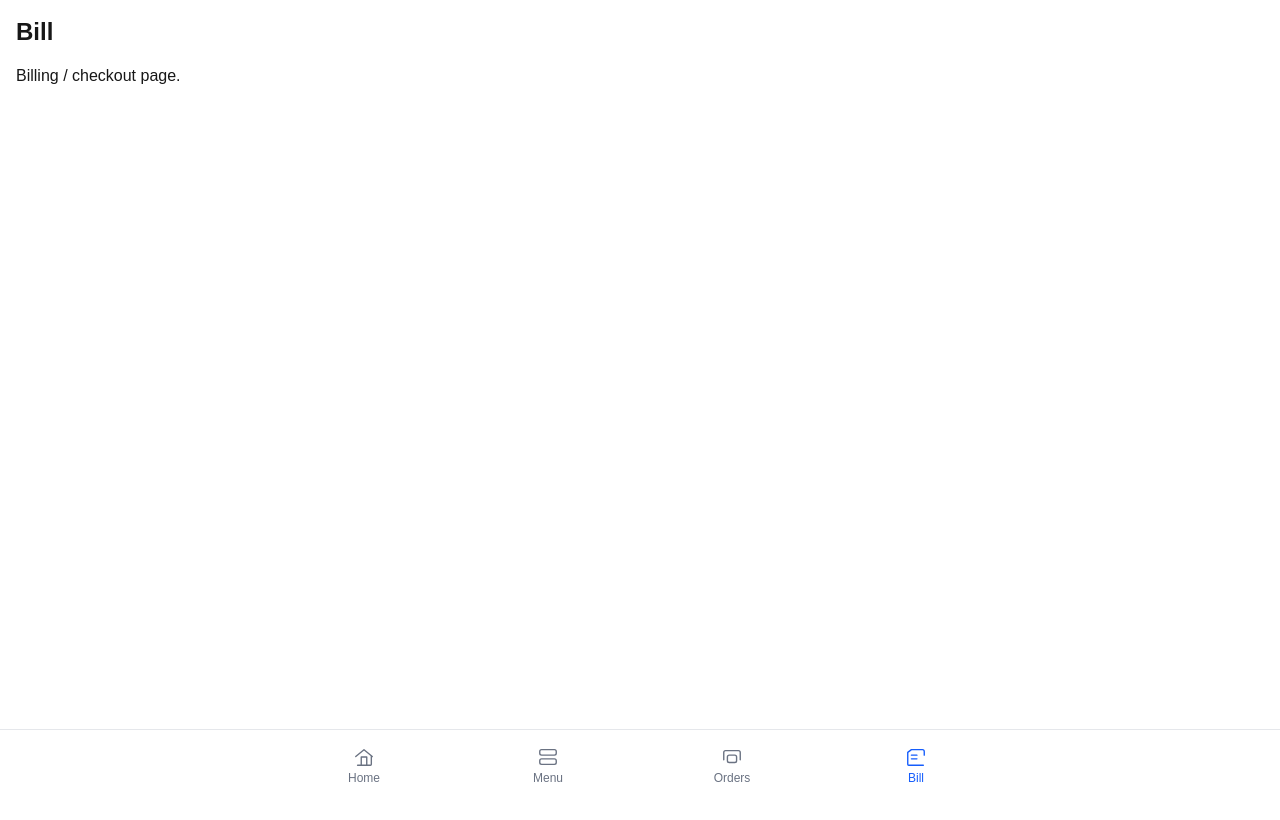
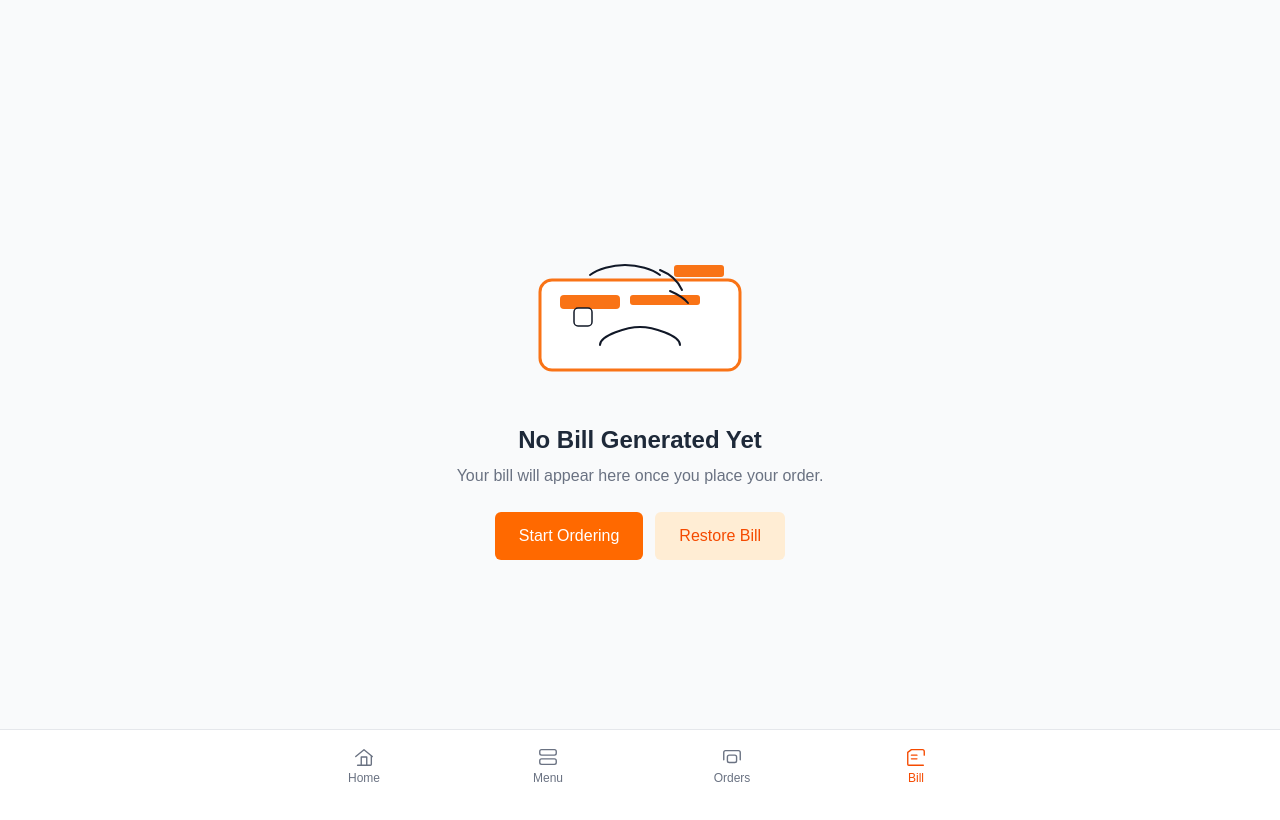
Before and after one commit to mohdabdul2606/Project1, a Next.js app in the folder restaturant/: page /bill in a window 1280 px wide. Shown: the top 820 px of the page. Built offline with nearby package versions, Linux system fonts and the light colour scheme.

Commit message:
orders-page

```diff
--- a/restaturant/app/bill/page.jsx
+++ b/restaturant/app/bill/page.jsx
@@ -1,8 +1,185 @@
+"use client";
+
+import { useState } from "react";
+import { useRouter } from "next/navigation";
+
 export default function BillPage() {
+  const router = useRouter();
+
+  const [showRestore, setShowRestore] = useState(false);
+  const [restoreKey, setRestoreKey] = useState("");
+  const [loading, setLoading] = useState(false);
+  const [restoreMsg, setRestoreMsg] = useState(null);
+
+  const handleStartOrdering = () => {
+    router.push("/menu");
+  };
+
+  const openRestore = () => {
+    setRestoreMsg(null);
+    setRestoreKey("");
+    setShowRestore(true);
+  };
+
+  const closeRestore = () => {
+    setShowRestore(false);
+    setRestoreMsg(null);
+    setRestoreKey("");
+    setLoading(false);
+  };
+
+  const handleRestore = async () => {
+    setRestoreMsg(null);
+
+    if (!restoreKey || restoreKey.trim().length < 4) {
+      setRestoreMsg({ type: "error", text: "Enter a valid Bill ID or Mobile number (at least 4 chars)." });
+      return;
+    }
+
+    setLoading(true);
+
+    try {
+      // TODO: Replace with your real API call to restore bill using `restoreKey`.
+      // Example:
+      // const res = await fetch("/api/restore-bill", { method: "POST", body: JSON.stringify({ key: restoreKey }) });
+      // const data = await res.json();
+      // if (!res.ok) throw new Error(data.message || "Restore failed");
+
+      // simulate success
+      await new Promise((r) => setTimeout(r, 800));
+
+      // On success, navigate to order/bill page (example) or show success message.
+      setRestoreMsg({ type: "success", text: `Bill restored for "${restoreKey}". Redirecting…` });
+
+      // small delay to show success
+      setTimeout(() => {
+        // replace with actual redirect if you have a bill page: e.g. router.push(`/bill/${data.billId}`)
+        router.push("/orders");
+      }, 800);
+    } catch (err) {
+      setRestoreMsg({ type: "error", text: err?.message || "Unable to restore bill. Try again." });
+    } finally {
+      setLoading(false);
+    }
+  };
+
   return (
-    <main className="p-4">
-      <h1 className="text-2xl font-semibold mb-4">Bill</h1>
-      <p>Billing / checkout page.</p>
+    <main className="min-h-screen bg-gray-50 flex items-center justify-center p-6">
+      <div className="max-w-2xl w-full text-center">
+        {/* Illustration */}
+        <div className="mb-6 flex justify-center">
+          {/* Simple inline illustration similar to reference */}
+          <svg
+            width="220"
+            height="160"
+            viewBox="0 0 220 160"
+            fill="none"
+            xmlns="http://www.w3.org/2000/svg"
+            aria-hidden="true"
+            className="max-w-full"
+          >
+            <rect x="10" y="40" width="200" height="90" rx="12" stroke="#F97316" strokeWidth="3" fill="#fff"/>
+            <rect x="30" y="55" width="60" height="14" rx="4" fill="#F97316"/>
+            <rect x="100" y="55" width="70" height="10" rx="3" fill="#F97316"/>
+            <path d="M70 105c0-10 28-18 40-18s40 8 40 18" stroke="#111827" strokeWidth="2" strokeLinecap="round" />
+            <path d="M60 35c8-6 22-10 35-10s27 4 35 10" stroke="#111827" strokeWidth="2" strokeLinecap="round" />
+            <path d="M130 30c10 4 18 11 22 20" stroke="#111827" strokeWidth="2" strokeLinecap="round" />
+            <rect x="44" y="68" width="18" height="18" rx="4" fill="#fff" stroke="#111827" strokeWidth="1.5"/>
+            <g transform="translate(140,15)">
+              <path d="M0 36c7 3 14 7 18 12" stroke="#111827" strokeWidth="2" strokeLinecap="round" />
+              <rect x="4" y="10" width="50" height="12" rx="3" fill="#F97316"/>
+            </g>
+          </svg>
+        </div>
+
+        {/* Title & subtitle */}
+        <h1 className="text-gray-800 font-semibold text-2xl mb-2">No Bill Generated Yet</h1>
+        <p className="text-gray-500 mb-6">Your bill will appear here once you place your order.</p>
+
+        {/* Buttons */}
+        <div className="flex flex-col sm:flex-row sm:items-center sm:justify-center gap-3">
+          <button
+            onClick={handleStartOrdering}
+            className="inline-block px-6 py-3 rounded-md bg-orange-500 text-white font-medium hover:bg-orange-600 transition"
+            aria-label="Start ordering"
+          >
+            Start Ordering
+          </button>
+
+          <button
+            onClick={openRestore}
+            className="inline-block px-6 py-3 rounded-md bg-orange-100 text-orange-600 font-medium hover:bg-orange-200 transition"
+            aria-label="Restore bill"
+          >
+            Restore Bill
+          </button>
+        </div>
+      </div>
+
+      {/* Restore Modal */}
+      {showRestore && (
+        <div
+          className="fixed inset-0 z-50 flex items-center justify-center p-4"
+          role="dialog"
+          aria-modal="true"
+          aria-label="Restore bill dialog"
+        >
+          {/* backdrop */}
+          <div
+            className="absolute inset-0 bg-black/40 backdrop-blur-sm"
+            onClick={closeRestore}
+            aria-hidden="true"
+          />
+
+          {/* modal content */}
+          <div className="relative bg-white rounded-xl shadow-xl w-full max-w-md z-10 overflow-hidden">
+            <div className="px-6 py-5 border-b border-gray-100">
+              <h3 className="text-lg font-semibold text-gray-800">Restore Bill</h3>
+              <p className="text-sm text-gray-500 mt-1">Enter your Bill ID or registered mobile number.</p>
+            </div>
+
+            <div className="px-6 py-5">
+              <label className="block text-sm text-gray-700 mb-2">Bill ID or Mobile</label>
+              <input
+                value={restoreKey}
+                onChange={(e) => setRestoreKey(e.target.value)}
+                className="w-full border border-black-200 rounded-md px-4 py-3 text-sm outline-none focus:ring-2 focus:ring-gray-200 text-gray-800"
+                placeholder=" e.g. 12345 or 9876523456  "
+                aria-label="Bill ID or mobile"
+                inputMode="numeric"
+              />
+
+              {restoreMsg && (
+                <div
+                  className={`mt-3 p-3 rounded-md text-sm ${
+                    restoreMsg.type === "success" ? "bg-green-50 text-green-800" : "bg-red-50 text-red-800"
+                  }`}
+                  role="status"
+                >
+                  {restoreMsg.text}
+                </div>
+              )}
+
+              <div className="mt-5 flex gap-3">
+                <button
+                  onClick={closeRestore}
+                  className="flex-1 py-3 rounded-md border border-gray-200 text-gray-700 hover:bg-gray-50 transition"
+                >
+                  Cancel
+                </button>
+
+                <button
+                  onClick={handleRestore}
+                  disabled={loading}
+                  className="flex-1 py-3 rounded-md bg-orange-500 text-white font-medium hover:bg-orange-600 transition disabled:opacity-60"
+                >
+                  {loading ? "Restoring…" : "Restore"}
+                </button>
+              </div>
+            </div>
+          </div>
+        </div>
+      )}
     </main>
   );
 }
--- a/restaturant/app/components/BottomNav.jsx
+++ b/restaturant/app/components/BottomNav.jsx
@@ -64,7 +64,7 @@ export default function BottomNav() {
                 key={it.href}
                 href={it.href}
                 className={`flex flex-col items-center text-xs gap-1 py-2 px-1 w-full transition-colors ${
-                  active ? "text-blue-600" : "text-gray-500 hover:text-gray-800"
+                  active ? "text-orange-600" : "text-gray-500 hover:text-gray-800"
                 }`}
                 aria-current={active ? "page" : undefined}
               >
--- a/restaturant/app/orders/page.jsx
+++ b/restaturant/app/orders/page.jsx
@@ -1,8 +1,46 @@
 export default function OrdersPage() {
   return (
-    <main className="p-4">
-      <h1 className="text-2xl font-semibold mb-4">Orders</h1>
-      <p>List of orders.</p>
-    </main>
+    <main className="min-h-screen bg-[#faf9f7] flex flex-col justify-between">
+
+  {/* HEADER */}
+  <div className="bg-white p-4 shadow-md flex flex-col">
+
+    {/* ROW 1 (logo left + right buttons) */}
+    <div className="flex items-center justify-between">
+
+      {/* LEFT SIDE */}
+      <div className="flex items-center gap-3">
+        <img src="logo.avif" className="w-10 h-10 rounded-md" />
+        <h1 className="text-black text-xl text-font-sans font-bold">Capella Bakery</h1>
+      </div>
+
+      {/* RIGHT SIDE */}
+      <div className="flex items-center gap-3">
+        <div className="text-sm text-black bg-gray-200 px-3 py-1 rounded-full">7</div>
+        <button className="text-sm text-black bg-gray-200 px-3 py-1 rounded-full">Group Order</button>
+      </div>
+
+    </div>
+
+    {/* ROW 2 (tabs) */}
+    <div className="flex items-center mt-3 border-b">
+
+      <button className="flex-1 text-orange-600 border-b-2 border-#F97316-600 py-2 text-md font-bold ">
+        Orders
+        <span className="text-orange bg-#F97316-100 ml-2 rounded-full px-1 py-1">0</span>
+      </button>
+
+
+      <button className="flex-1 text-gray-500 py-2 text-md font-bold ">
+        Item List
+        <span className="text-orange bg-#F97316-100 ml-2 rounded-full px-1 py-1">0</span>
+      </button>
+
+    </div>
+
+  </div>
+
+</main>
+
   );
 }
--- a/restaturant/app/page.tsx
+++ b/restaturant/app/page.tsx
@@ -11,7 +11,7 @@ export default function Home() {
 <main
   className="
     flex flex-col items-center justify-center min-h-screen
-    bg-cover bg-center bg-no-repeat
+    bg-cover bg-center bg-no-repeat bg-white
     md:bg-auto md:bg-top
   "
   style={{ backgroundImage: "url('/background.jpg')" }}
```
